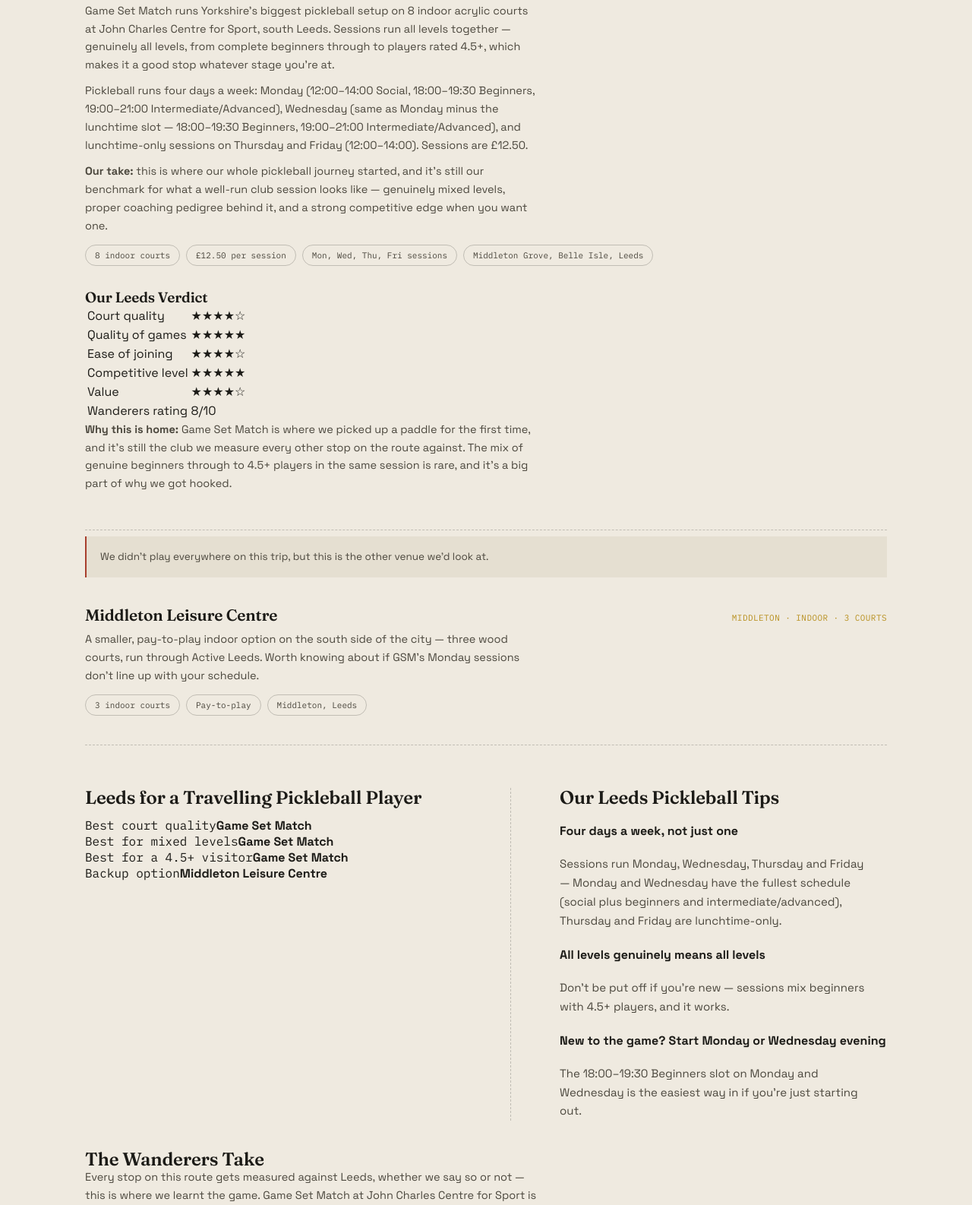
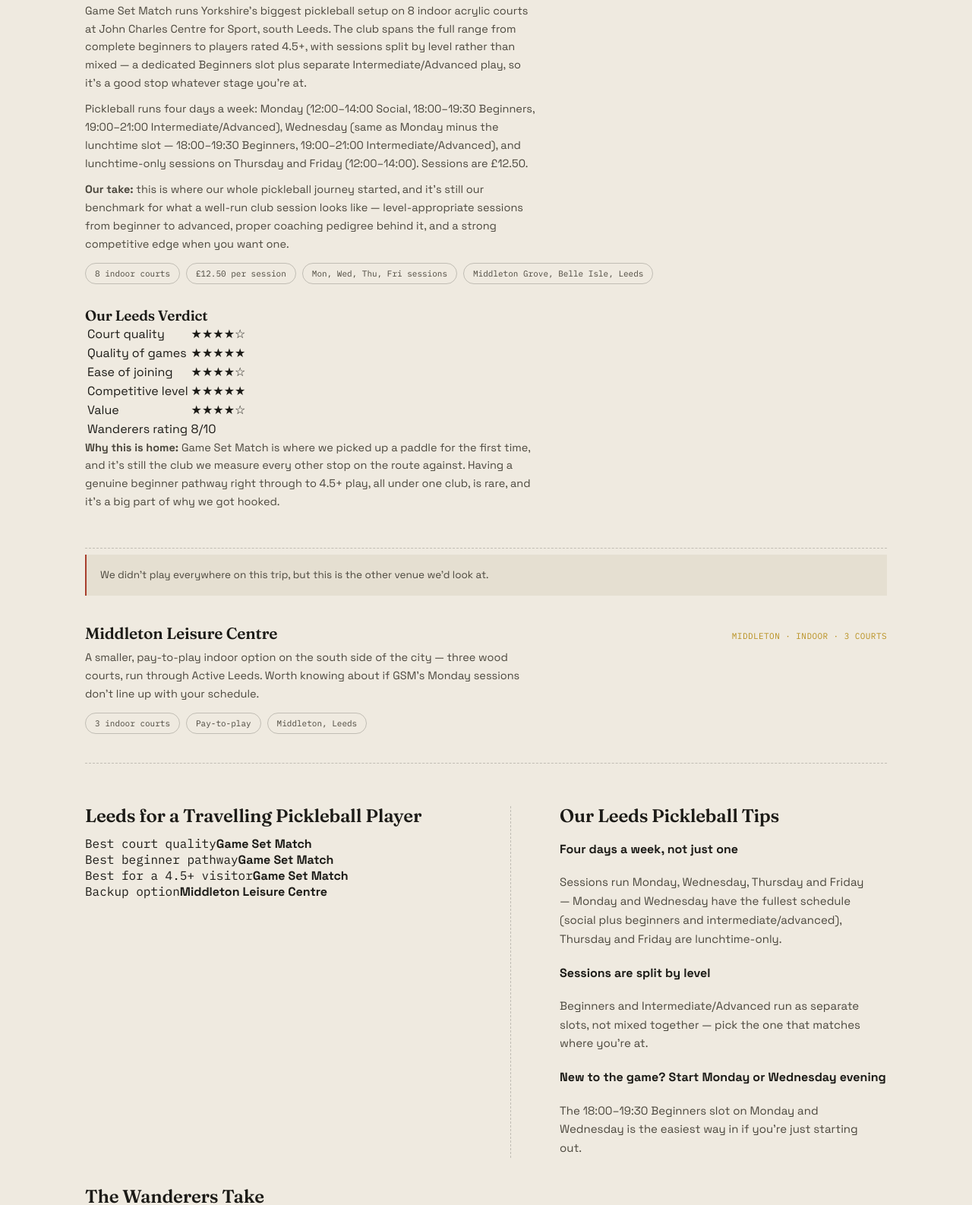
Before and after one commit to davemroberts-hub/pickleball-wanderers, a plain HTML site: page guides/leeds.html in a window 1280 px wide. Shown: the part 552-2138 px from the top of the page at 76% size. Drawn offline with Linux system fonts and the light colour scheme.

Commit message:
Add files via upload

```diff
--- a/guides/leeds.html
+++ b/guides/leeds.html
@@ -137,9 +137,9 @@
         <h3>Game Set Match — John Charles Centre for Sport</h3>
         <span class="venue-meta">Belle Isle · Indoor · 8 courts</span>
       </div>
-      <p>Game Set Match runs Yorkshire's biggest pickleball setup on 8 indoor acrylic courts at John Charles Centre for Sport, south Leeds. Sessions run all levels together — genuinely all levels, from complete beginners through to players rated 4.5+, which makes it a good stop whatever stage you're at.</p>
+      <p>Game Set Match runs Yorkshire's biggest pickleball setup on 8 indoor acrylic courts at John Charles Centre for Sport, south Leeds. The club spans the full range from complete beginners to players rated 4.5+, with sessions split by level rather than mixed — a dedicated Beginners slot plus separate Intermediate/Advanced play, so it's a good stop whatever stage you're at.</p>
       <p>Pickleball runs four days a week: Monday (12:00–14:00 Social, 18:00–19:30 Beginners, 19:00–21:00 Intermediate/Advanced), Wednesday (same as Monday minus the lunchtime slot — 18:00–19:30 Beginners, 19:00–21:00 Intermediate/Advanced), and lunchtime-only sessions on Thursday and Friday (12:00–14:00). Sessions are £12.50.</p>
-      <p><strong>Our take:</strong> this is where our whole pickleball journey started, and it's still our benchmark for what a well-run club session looks like — genuinely mixed levels, proper coaching pedigree behind it, and a strong competitive edge when you want one.</p>
+      <p><strong>Our take:</strong> this is where our whole pickleball journey started, and it's still our benchmark for what a well-run club session looks like — level-appropriate sessions from beginner to advanced, proper coaching pedigree behind it, and a strong competitive edge when you want one.</p>
       <div class="venue-facts">
         <span>8 indoor courts</span>
         <span>£12.50 per session</span>
@@ -158,7 +158,7 @@
           <tr class="wanderers-rating"><td>Wanderers rating</td><td>8/10</td></tr>
         </tbody>
       </table>
-      <p class="verdict-note"><strong>Why this is home:</strong> Game Set Match is where we picked up a paddle for the first time, and it's still the club we measure every other stop on the route against. The mix of genuine beginners through to 4.5+ players in the same session is rare, and it's a big part of why we got hooked.</p>
+      <p class="verdict-note"><strong>Why this is home:</strong> Game Set Match is where we picked up a paddle for the first time, and it's still the club we measure every other stop on the route against. Having a genuine beginner pathway right through to 4.5+ play, all under one club, is rare, and it's a big part of why we got hooked.</p>
     </div>
 
     <div class="local-note">
@@ -183,7 +183,7 @@
         <h3>Leeds for a Travelling Pickleball Player</h3>
         <div class="best-for-grid">
           <div class="best-for-item"><span class="mono">Best court quality</span><strong>Game Set Match</strong></div>
-          <div class="best-for-item"><span class="mono">Best for mixed levels</span><strong>Game Set Match</strong></div>
+          <div class="best-for-item"><span class="mono">Best beginner pathway</span><strong>Game Set Match</strong></div>
           <div class="best-for-item"><span class="mono">Best for a 4.5+ visitor</span><strong>Game Set Match</strong></div>
           <div class="best-for-item"><span class="mono">Backup option</span><strong>Middleton Leisure Centre</strong></div>
         </div>
@@ -196,8 +196,8 @@
             <p>Sessions run Monday, Wednesday, Thursday and Friday — Monday and Wednesday have the fullest schedule (social plus beginners and intermediate/advanced), Thursday and Friday are lunchtime-only.</p>
           </div>
           <div class="tip">
-            <h4>All levels genuinely means all levels</h4>
-            <p>Don't be put off if you're new — sessions mix beginners with 4.5+ players, and it works.</p>
+            <h4>Sessions are split by level</h4>
+            <p>Beginners and Intermediate/Advanced run as separate slots, not mixed together — pick the one that matches where you're at.</p>
           </div>
           <div class="tip">
             <h4>New to the game? Start Monday or Wednesday evening</h4>
```
